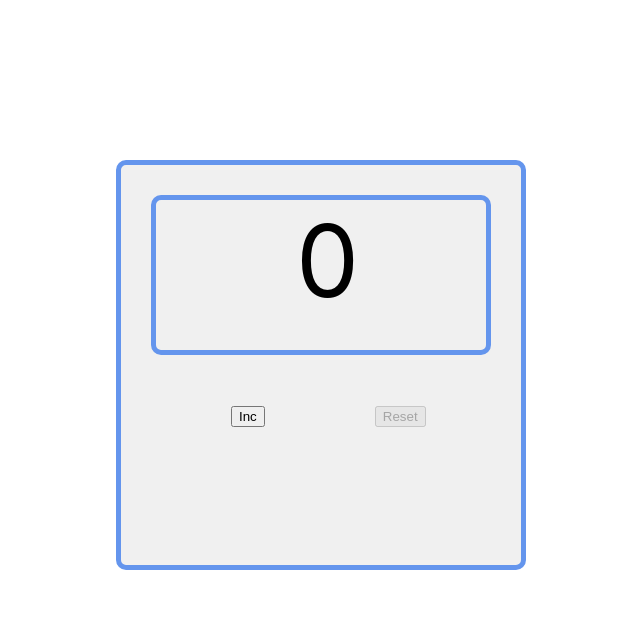
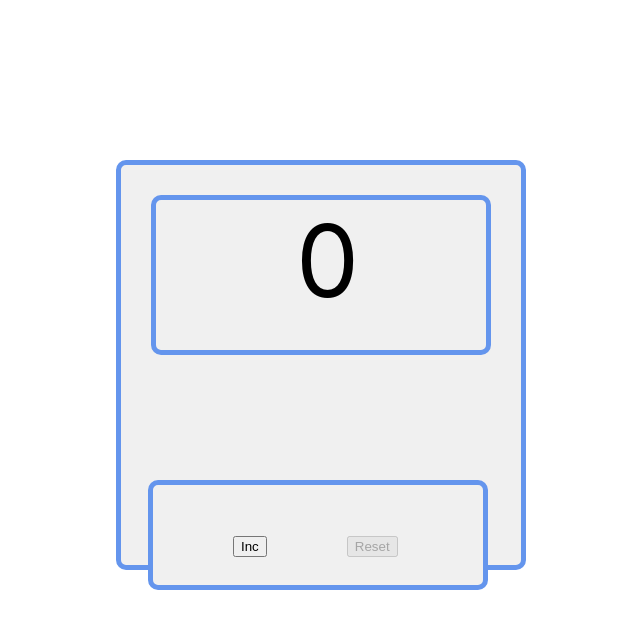
Before and after one commit to AndreyZaytsev90/IT-INC-counter, a React (Create React App) app in the folder counter/: page / in a window 1280 px wide. Shown: the top 628 px of the page, without its empty margins (396-1036 px from the left). Built offline with nearby package versions, Linux system fonts and the light colour scheme.

Commit message:
Change files

```diff
--- a/counter/src/components/Counter.tsx
+++ b/counter/src/components/Counter.tsx
@@ -15,8 +15,10 @@ const Counter = () => {
     return (
         <div className={style.counter}>
             <Screen value={value}/>
-            <Button name={"Inc"} callBack={IncButtonHandler} isDisabled={value === 5}/>
-            <Button name={"Reset"} callBack={ResetButtonHandler} isDisabled={value < 5}/>
+            <div className={style.fieldWithButtons}>
+                <Button name={"Inc"} callBack={IncButtonHandler} isDisabled={value === 5}/>
+                <Button name={"Reset"} callBack={ResetButtonHandler} isDisabled={value < 5}/>
+            </div>
         </div>
     );
 };
--- a/counter/src/css/button.module.css
+++ b/counter/src/css/button.module.css
@@ -1,5 +1,5 @@
 .counterButtons {
     display: inline-block;
     margin-top: 50px;
-    margin-left: 110px;
+    margin-left: 80px;
 }
--- a/counter/src/css/counter.module.css
+++ b/counter/src/css/counter.module.css
@@ -1,13 +1,25 @@
 .counter {
     border-style: solid;
-    border-width:  5px 5px 5px 5px;
+    border-width: 5px 5px 5px 5px;
     border-color: cornflowerblue;
     position: absolute;
     top: 20%;
     left: 40%;
     width: 400px;
-    height:400px;
+    height: 400px;
     border-radius: 10px;
     background: #f0f0f0;
+}
 
+.fieldWithButtons {
+    border-style: solid;
+    border-width: 5px 5px 5px 5px;
+    border-color: cornflowerblue;
+    position: fixed;
+    top: 60%;
+    left: 42.5%;
+    width: 330px;
+    height: 100px;
+    border-radius: 10px;
+    background: #f0f0f0;
 }
```
